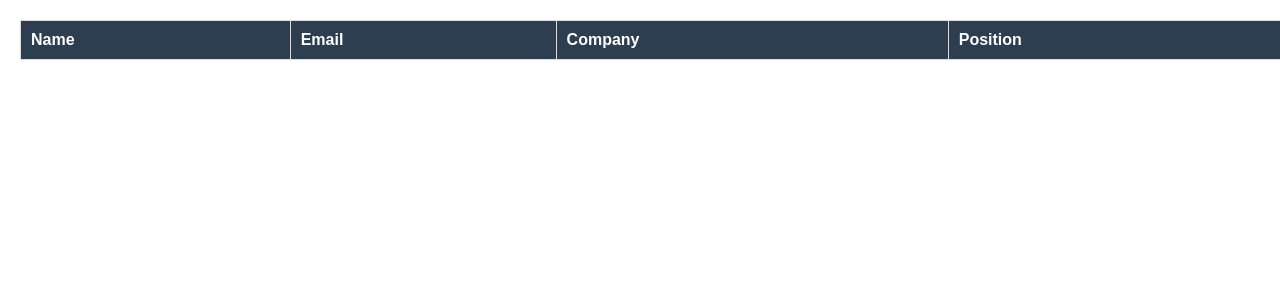
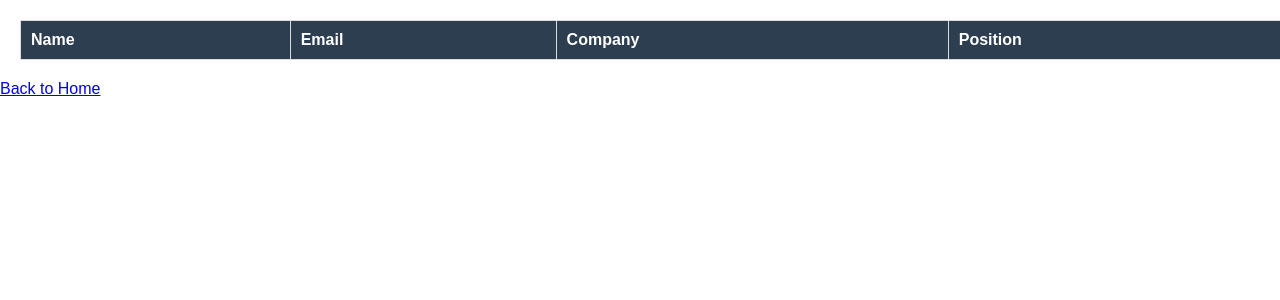
Before and after one commit to tasnimfateha/test-website, a Flask app: page /applications in a window 1280 px wide. Shown: the part 98-398 px from the top of the page. Run offline with Flask 2, Linux system fonts and the light colour scheme; data comes from the database, SQL or seed files in the repository; data that the repository does not hold is empty.

Commit message:
added back to home button in all application page

```diff
--- a/templates/applications.html
+++ b/templates/applications.html
@@ -64,5 +64,8 @@
         {% endfor %}
       </tbody>
     </table>
+              <div class="mt-4 text-center">
+            <a href="/" class="btn btn-primary">Back to Home</a>
+          </div>
   </body>
 </html>
--- a/templates/index.html
+++ b/templates/index.html
@@ -71,7 +71,7 @@
     </div>
 
     <div class="body">
-      <!-- Include a job item template -->
+      <!-- Include the job item template -->
       {% include 'jobitem.html' %}
 
     </div>
```
